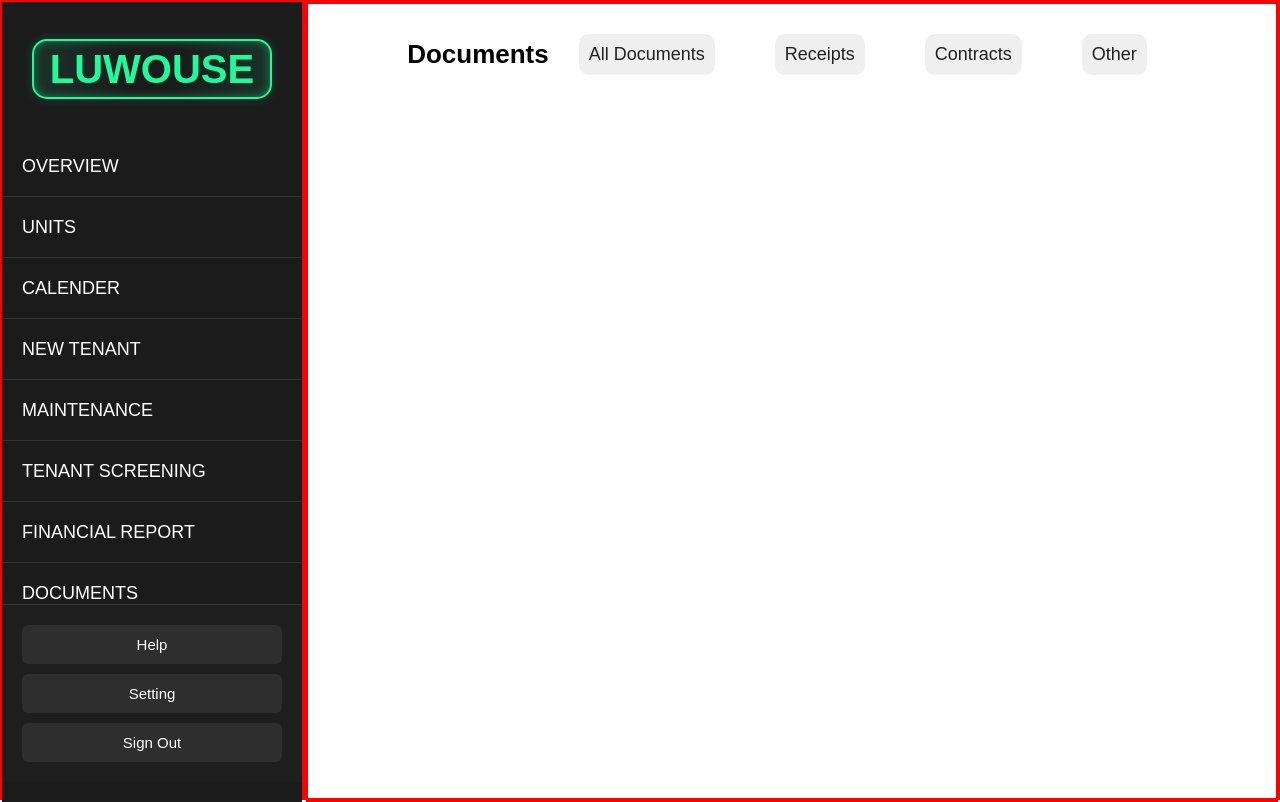
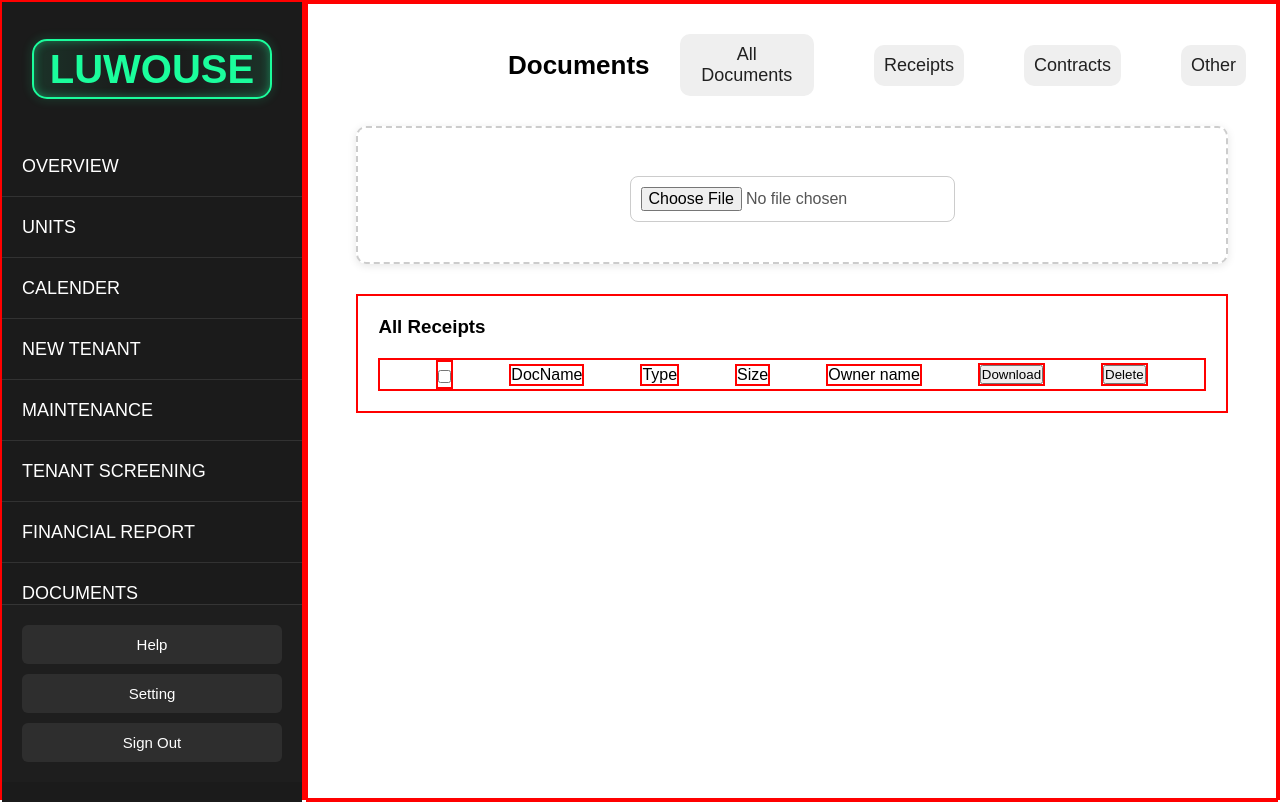
Before and after one commit to Correa95/Property-Management-System, a React (Vite) app in the folder client-side/: page /documents in a window 1280 px wide. Built offline with nearby package versions, Linux system fonts and the light colour scheme.

Commit message:
refactoring the application

```diff
--- a/client-side/src/Components/PageLayouts/Documents.css
+++ b/client-side/src/Components/PageLayouts/Documents.css
@@ -10,11 +10,11 @@
   font-size: 26px;
 }
 .btnNav {
-  /* width: 600px; */
-  /* height: 80px; */
   display: flex;
   align-items: center;
-  justify-content: space-between;
+  margin-left: 200px;
+  /* justify-content: center; */
+  /* justify-content: space-between; */
   /* border: 2px solid red; */
 }
 .btnNav button {
@@ -25,3 +25,41 @@
   padding: 10px;
   margin: 30px;
 }
+.upload {
+  width: 90%;
+  /* max-width: 900px; */
+  display: flex;
+  justify-content: center;
+  padding: 40px;
+  border: 2px dashed #ccc;
+  border-radius: 10px;
+  box-shadow: 0 2px 8px rgba(0, 0, 0, 0.1);
+  cursor: pointer;
+
+  font-size: 16px;
+  color: #555;
+}
+.documents {
+  width: 90%;
+  margin-top: 30px;
+  border: 2px solid red;
+  padding: 20px;
+}
+h3 {
+  font: 23px;
+  margin-bottom: 20px;
+}
+.docList {
+  border-style: none;
+  /* padding: 10px; */
+}
+.list {
+  display: flex;
+  justify-content: space-evenly;
+  align-items: center;
+  border: 2px solid red;
+}
+
+ol {
+  border: 2px solid red;
+}
--- a/client-side/src/Components/PageLayouts/Documents.jsx
+++ b/client-side/src/Components/PageLayouts/Documents.jsx
@@ -12,8 +12,38 @@ function Documents() {
         <button>Other</button>
       </div>
 
-      <div className="upload"></div>
-      {/* <h1>All Receipts</h1> */}
+      <div className="upload">
+        <form>
+          <label>
+            <input
+              type="file"
+              // multiple
+              // accept="*/*"
+              // placeholder="Choose a file or drag and drop here"
+            />
+          </label>
+        </form>
+      </div>
+      <div className="documents">
+        <h3>All Receipts</h3>
+        <div className="docList">
+          <ul className="list">
+            <ol>
+              <input type="checkbox" />
+            </ol>
+            <ol>DocName</ol>
+            <ol>Type</ol>
+            <ol>Size</ol>
+            <ol>Owner name</ol>
+            <ol>
+              <button>Download</button>
+            </ol>
+            <ol>
+              <button>Delete</button>
+            </ol>
+          </ul>
+        </div>
+      </div>
     </div>
   );
 }
```
